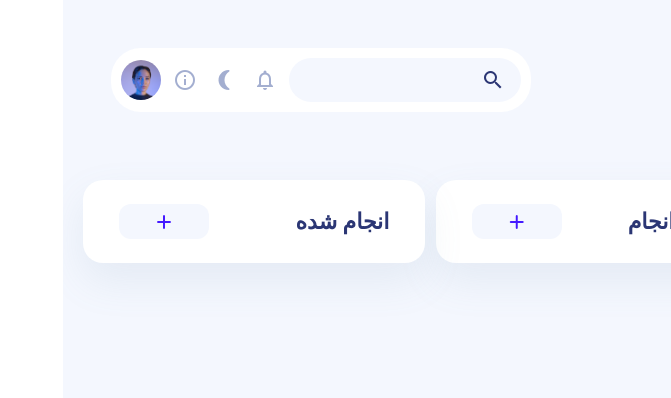
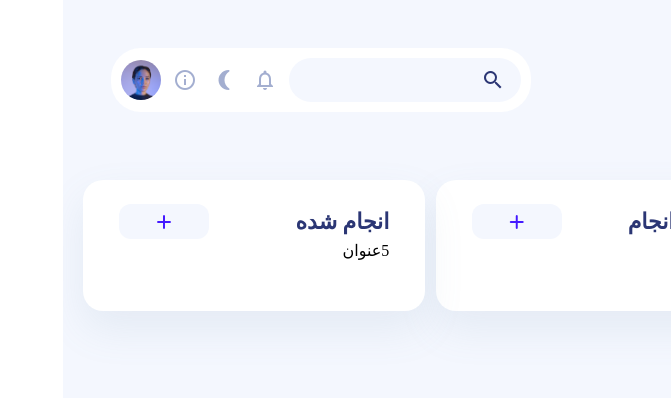
Before and after one commit to MRAlirad/admin-panel-vue, a Vue app: page /kanban in a window 1280 px wide. Shown: the top 398 px of the page, without its empty margins (609-1280 px from the left). Built offline with nearby package versions, Linux system fonts and the light colour scheme.

Commit message:
kanban tasks filtring

```diff
--- a/src/pages/Kanban.vue
+++ b/src/pages/Kanban.vue
@@ -1,30 +1,115 @@
 <template>
 	<div class="kanban-page grid grid-cols-[1fr_1fr_1fr] gap-[1%]">
-        <div class="pending-tasks-container card px-9 py-6 ">
+		<div class="pending-tasks-container card px-9 py-6">
 			<div class="title-box flex items-center justify-between">
 				<h2 class="text-[22px] text-delftBlue font-bold">در انتظار تایید</h2>
 				<button class="btn w-[90px] h-[35px] text-blue bg-ghostWhite rounded-xl">
 					<i class="material-icons material-icons-round"> add </i>
 				</button>
 			</div>
+			<div class="tasks-container">
+				<div
+					class="task"
+					v-for="task in pendingTasks"
+					:key="task.id"
+				>
+					{{ task.title }}
+				</div>
+			</div>
 		</div>
 
-        <div class="running-tasks-container card px-9 py-6 ">
+		<div class="running-tasks-container card px-9 py-6">
 			<div class="title-box flex items-center justify-between">
 				<h2 class="text-[22px] text-delftBlue font-bold">در حال انجام</h2>
 				<button class="btn w-[90px] h-[35px] text-blue bg-ghostWhite rounded-xl">
 					<i class="material-icons material-icons-round"> add </i>
 				</button>
 			</div>
+			<div class="tasks-container">
+				<div
+					class="task"
+					v-for="task in runningTasks"
+					:key="task.id"
+				>
+					{{ task.title }}
+				</div>
+			</div>
 		</div>
 
-        <div class="done-task-container card px-9 py-6 ">
+		<div class="done-task-container card px-9 py-6">
 			<div class="title-box flex items-center justify-between">
 				<h2 class="text-[22px] text-delftBlue font-bold">انجام شده</h2>
 				<button class="btn w-[90px] h-[35px] text-blue bg-ghostWhite rounded-xl">
 					<i class="material-icons material-icons-round"> add </i>
 				</button>
 			</div>
+			<div class="tasks-container">
+				<div
+					class="task"
+					v-for="task in doneTasks"
+					:key="task.id"
+				>
+					{{ task.title }}
+				</div>
+			</div>
 		</div>
 	</div>
 </template>
+
+<script>
+	export default {
+		data() {
+			return {
+				tasks: [
+					{
+						id: Math.random(),
+						title: '1عنوان',
+						desctiption: 'توضیحات',
+						stats: 0,
+					},
+					{
+						id: Math.random(),
+						title: 'عنو2ان',
+						desctiption: 'توضیحات',
+						stats: 0,
+					},
+					{
+						id: Math.random(),
+						title: '3عنوان',
+						desctiption: 'توضیحات',
+						stats: 1,
+					},
+					{
+						id: Math.random(),
+						title: '4عنوان',
+						desctiption: 'توضیحات',
+						stats: 1,
+					},
+					{
+						id: Math.random(),
+						title: '5عنوان',
+						desctiption: 'توضیحات',
+						stats: 2,
+					},
+				],
+			};
+		},
+		computed: {
+			pendingTasks() {
+				let tasks = [];
+				for (const task of this.tasks) if (task.stats === 0) tasks.push(task);
+				return tasks;
+			},
+			runningTasks() {
+				let tasks = [];
+				for (const task of this.tasks) if (task.stats === 1) tasks.push(task);
+				return tasks;
+			},
+			doneTasks() {
+				let tasks = [];
+				for (const task of this.tasks) if (task.stats === 2) tasks.push(task);
+				return tasks;
+			},
+		},
+	};
+</script>
```
Lines whose indentation alone changed are shown as unchanged.
